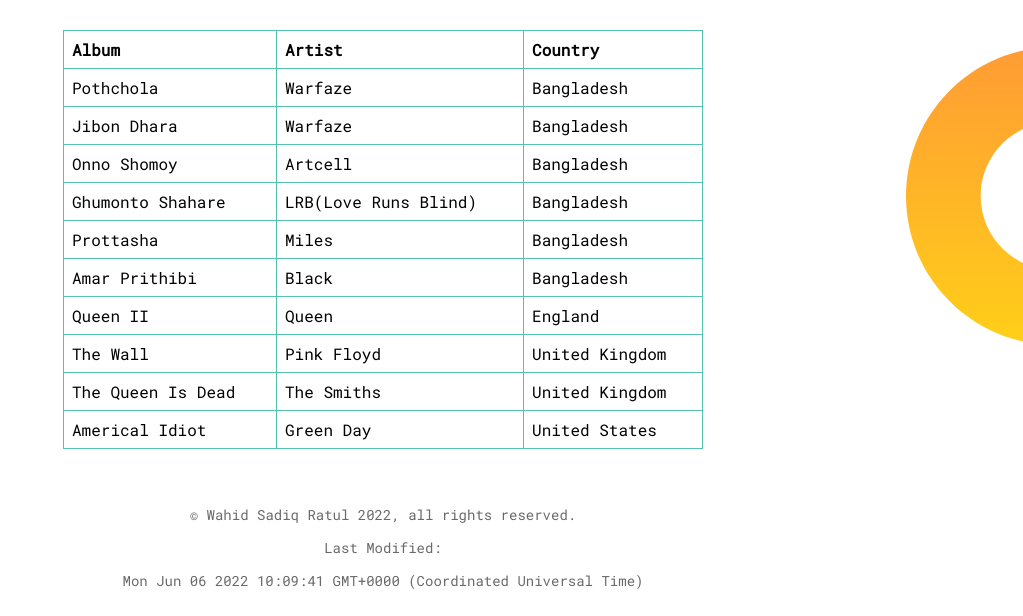
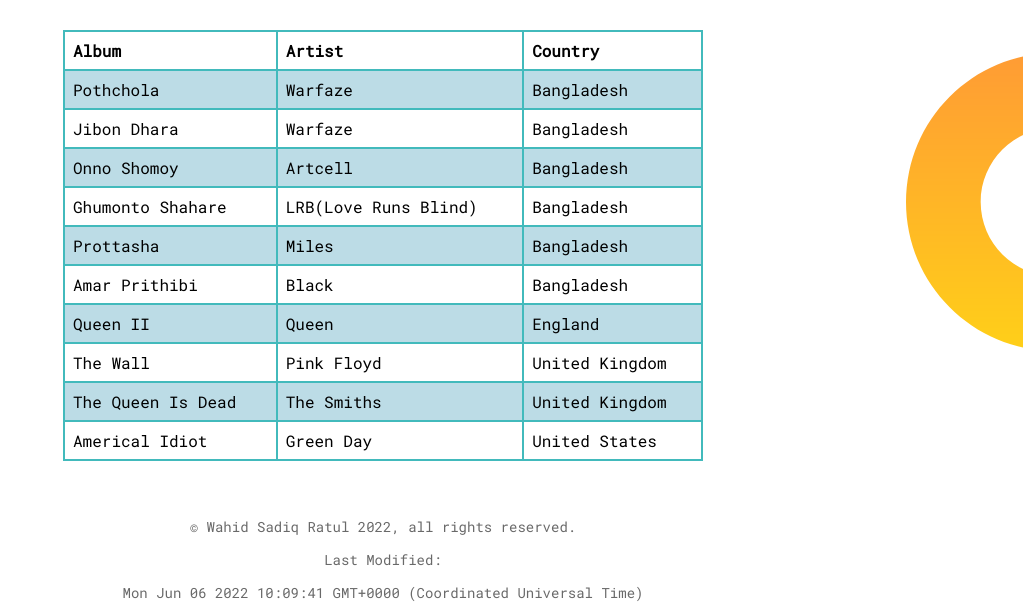
Before and after one commit to Ratul-netizen/portfolio, a plain HTML site: page hobbies.html in a window 1280 px wide. Shown: the part 314-930 px from the top of the page, without its empty margins (257-1280 px from the left). Drawn offline with Linux system fonts and the light colour scheme.

Commit message:
css update

```diff
--- a/style.css
+++ b/style.css
@@ -102,9 +102,13 @@
 
     td,
     th {
-        border: 1px solid #53c2b1;
+        border: 2px solid #42babc;
         text-align: left;
         padding: 8px;
+    }
+
+    tr:nth-child(even) {
+        background-color: #bcdce6;
     }
 
     footer p {
```
